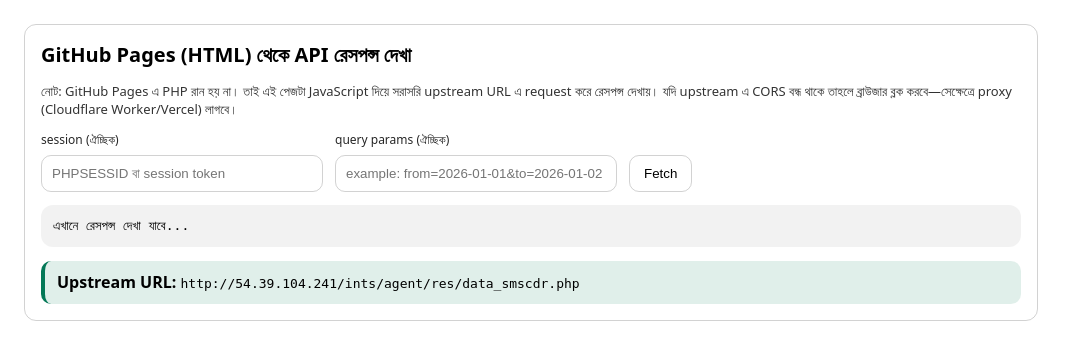
After one commit to tamimzxb-dev/Dev-Api, a PHP site: page /index.html in a window 1280 px wide. The commit adds this page. Shown: the top 360 px of the page, without its empty margins (0-1077 px from the left). Run offline with PHP 8.4, Linux system fonts and the light colour scheme.

Commit message:
feat: add static HTML proxy viewer to show API responses on GitHub Pages
Co-authored-by: Cosine <agent@cosine.sh>

```diff
--- /dev/null
+++ b/index.html
@@ -0,0 +1,125 @@
+<!doctype html>
+<html lang="bn">
+<head>
+  <meta charset="utf-8" />
+  <meta name="viewport" content="width=device-width, initial-scale=1" />
+  <title>SMSCDR Proxy Viewer (Static)</title>
+  <style>
+    :root{color-scheme:light dark}
+    body{font-family:system-ui,-apple-system,Segoe UI,Roboto,Helvetica,Arial,sans-serif;margin:24px;line-height:1.4}
+    h1{margin:0 0 12px;font-size:20px}
+    .card{max-width:980px;border:1px solid rgba(127,127,127,.35);border-radius:12px;padding:16px}
+    .row{display:flex;gap:12px;flex-wrap:wrap}
+    label{display:block;font-size:12px;opacity:.85;margin-bottom:6px}
+    input{width:260px;max-width:100%;padding:10px;border-radius:10px;border:1px solid rgba(127,127,127,.35);background:transparent}
+    button{padding:10px 14px;border-radius:10px;border:1px solid rgba(127,127,127,.35);background:transparent;cursor:pointer}
+    button:hover{background:rgba(127,127,127,.12)}
+    pre{white-space:pre-wrap;word-break:break-word;background:rgba(127,127,127,.10);padding:12px;border-radius:12px;overflow:auto;max-height:55vh}
+    .muted{opacity:.8;font-size:13px}
+    .warn{margin-top:12px;padding:10px 12px;border-left:4px solid #b45309;background:rgba(180,83,9,.12);border-radius:10px}
+    .ok{margin-top:12px;padding:10px 12px;border-left:4px solid #047857;background:rgba(4,120,87,.12);border-radius:10px}
+  </style>
+</head>
+<body>
+  <div class="card">
+    <h1>GitHub Pages (HTML) থেকে API রেসপন্স দেখা</h1>
+    <p class="muted">
+      নোট: GitHub Pages এ PHP রান হয় না। তাই এই পেজটা JavaScript দিয়ে সরাসরি upstream URL এ request করে রেসপন্স দেখায়।
+      যদি upstream এ CORS বন্ধ থাকে তাহলে ব্রাউজার ব্লক করবে—সেক্ষেত্রে proxy (Cloudflare Worker/Vercel) লাগবে।
+    </p>
+
+    <div class="row" style="align-items:flex-end;margin:14px 0 10px">
+      <div>
+        <label for="session">session (ঐচ্ছিক)</label>
+        <input id="session" placeholder="PHPSESSID বা session token" />
+      </div>
+      <div>
+        <label for="params">query params (ঐচ্ছিক)</label>
+        <input id="params" placeholder="example: from=2026-01-01&to=2026-01-02" />
+      </div>
+      <div>
+        <button id="btn">Fetch</button>
+      </div>
+    </div>
+
+    <div id="status" class="muted"></div>
+    <pre id="out">এখানে রেসপন্স দেখা যাবে...</pre>
+
+    <div id="cors" class="warn" style="display:none">
+      <b>CORS ব্লক হয়েছে।</b>
+      ব্রাউজার সরাসরি <code>http://54.39.104.241</code> ডোমেইনে request করতে দিচ্ছে না।
+      এটা ঠিক করতে আপনাকে একটা proxy লাগবে (Cloudflare Worker / Vercel Function / নিজের PHP hosting)।
+    </div>
+
+    <div class="ok" style="margin-top:14px">
+      <b>Upstream URL:</b>
+      <code id="url"></code>
+    </div>
+  </div>
+
+  <script>
+    const BASE = 'http://54.39.104.241/ints/agent/res/data_smscdr.php';
+
+    const elSession = document.getElementById('session');
+    const elParams = document.getElementById('params');
+    const elOut = document.getElementById('out');
+    const elStatus = document.getElementById('status');
+    const elCors = document.getElementById('cors');
+    const elUrl = document.getElementById('url');
+
+    function buildUrl() {
+      const raw = (elParams.value || '').trim();
+      const url = new URL(BASE);
+      if (raw) {
+        const sp = new URLSearchParams(raw);
+        for (const [k, v] of sp.entries()) url.searchParams.set(k, v);
+      }
+      return url;
+    }
+
+    async function fetchData() {
+      elCors.style.display = 'none';
+      elStatus.textContent = 'Requesting...';
+      elOut.textContent = '';
+
+      const url = buildUrl();
+      elUrl.textContent = url.toString();
+
+      const headers = {
+        'Accept': 'application/json, text/javascript, */*; q=0.01',
+        'X-Requested-With': 'XMLHttpRequest'
+      };
+
+      const sess = (elSession.value || '').trim();
+      if (sess) {
+        // Browser JS থেকে অন্য ডোমেইনে Cookie header সেট করা যায় না।
+        // এই ফিল্ডটা শুধু reference হিসেবে রাখা হলো।
+        headers['X-Session'] = sess;
+      }
+
+      try {
+        const res = await fetch(url.toString(), { method: 'GET', headers });
+        const text = await res.text();
+
+        elStatus.textContent = `HTTP ${res.status}`;
+
+        try {
+          const json = JSON.parse(text);
+          elOut.textContent = JSON.stringify(json, null, 2);
+        } catch {
+          elOut.textContent = text;
+        }
+      } catch (e) {
+        elStatus.textContent = 'Request failed';
+        elOut.textContent = String(e);
+        if (String(e).toLowerCase().includes('cors') || String(e).toLowerCase().includes('failed to fetch')) {
+          elCors.style.display = 'block';
+        }
+      }
+    }
+
+    document.getElementById('btn').addEventListener('click', fetchData);
+    elUrl.textContent = buildUrl().toString();
+  </script>
+</body>
+</html>
--- a/index.php
+++ b/index.php
@@ -1,6 +1,9 @@
 <?php
 
 declare(strict_types=1);
+
+// GitHub Pages এ PHP রান হয় না। এই ফাইলটা শুধু PHP hosting এ কাজ করবে।
+// GitHub Pages এর জন্য index.html ব্যবহার করুন।
 
 $remoteBase = 'http://54.39.104.241/ints/agent/res/data_smscdr.php';
 $query = $_GET;
```
